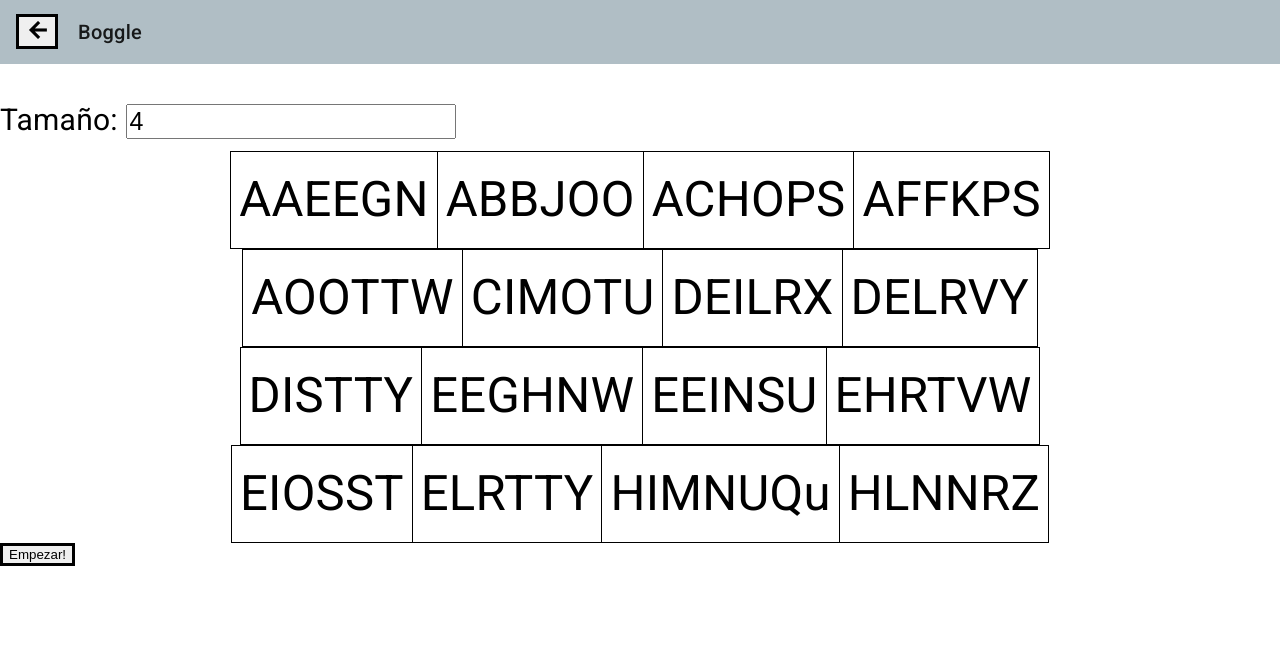
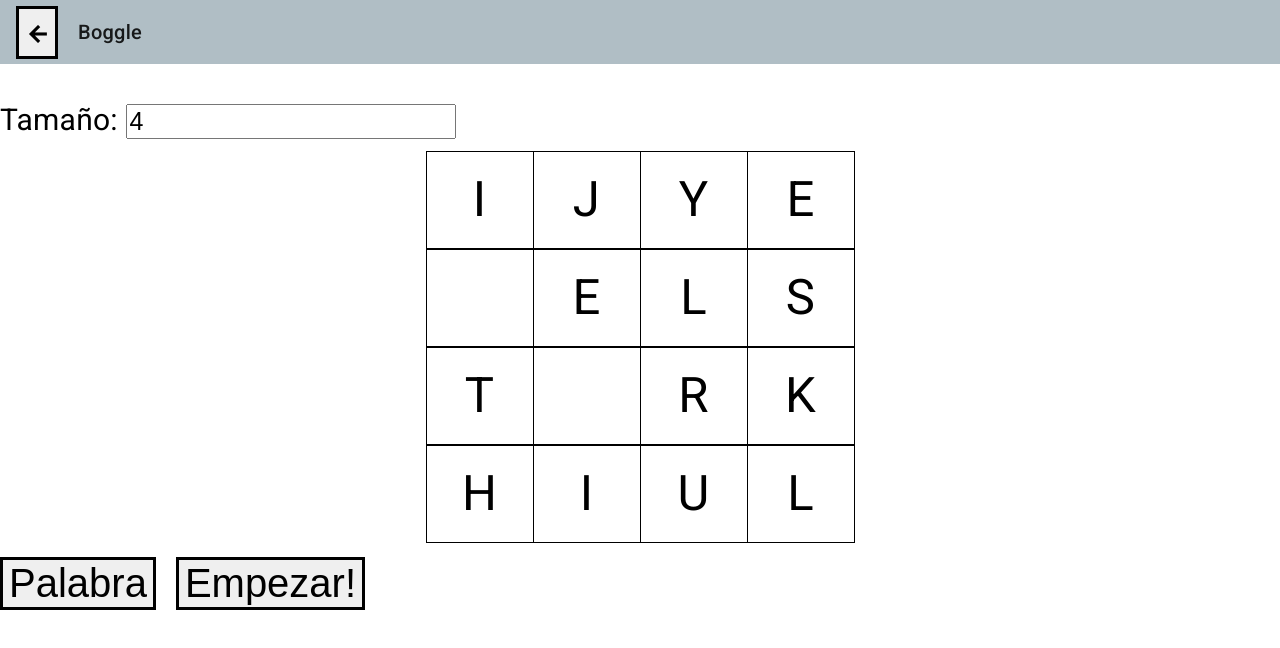
Before and after one commit to nereazj544/ModulodeJuegos, an Angular app: page /Boggle in a window 1280 px wide. Shown: the top 648 px of the page. Built offline with nearby package versions, Linux system fonts and the light colour scheme.

Commit message:
Juego: Boggle :)

```diff
--- a/src/app/componentes/boggle/boggle.component.css
+++ b/src/app/componentes/boggle/boggle.component.css
@@ -39,4 +39,23 @@ td {
     font-size: 49px;
     padding: 8px;
     border: 1px solid black;
+    cursor: pointer;
 }
+
+
+
+td.selecionar{
+    background: #bada55;
+}
+
+td.selectable{
+    cursor: pointer;
+}
+
+td.selectable:hover{
+    background: aqua;
+}
+
+button{
+    font-size: 40px;
+}
--- a/src/app/componentes/boggle/boggle.component.html
+++ b/src/app/componentes/boggle/boggle.component.html
@@ -17,14 +17,30 @@
         </p>
     </div>
 
-    <table>
+    <table *ngIf="letras.length">
         <tr *ngFor="let r of [0,1,2,3]">
-            <td *ngFor="let c of [0,1,2,3]">
-                {{cubes [r*4 + c]}}
+            <td *ngFor="let c of [0,1,2,3]"
+                [class.selecionar]="SelecionarCeldas.has(r + ',' + c)"
+                [class.selectable]="isCell(r, c)"
+            (click)="selecionarLetra(r, c)" >
+                {{letras [r*4 + c]}}
             </td>
         </tr>
     </table>
+
+    <p>{{this.SelecionarPalabra.join('')}}</p>
+
+    <ul>
+        <li *ngFor="let w of palabrasEncontradas">{{w}}</li>
+    </ul>
+
+    <button (click)="cPalabra">Palabra</button>
+
+
 <button (click)="starGame()">Empezar!</button>
+
+
+
 
 
 
--- a/src/app/componentes/boggle/boggle.component.ts
+++ b/src/app/componentes/boggle/boggle.component.ts
@@ -1,39 +1,79 @@
-import { Component } from '@angular/core';
+import { Component, OnInit } from '@angular/core';
+import { stCubes } from './cubes';
+import { dicionario } from './dicionario';
 
 @Component({
   selector: 'app-boggle',
   templateUrl: './boggle.component.html',
   styleUrls: ['./boggle.component.css']
 })
-export class BoggleComponent {
+export class BoggleComponent implements OnInit{
   protected Size: number = 4; //!esto definira el tamaño
+  protected cubes: string[] = [];
+  protected letras: string[] = [];
+  protected palabrasEncontradas: string[] = [];
 
-  protected cubes = [
-    'AAEEGN',
-    'ABBJOO',
-    'ACHOPS',
-    'AFFKPS',
-    'AOOTTW',
-    'CIMOTU',
-    'DEILRX',
-    'DELRVY',
-    'DISTTY',
-    'EEGHNW',
-    'EEINSU',
-    'EHRTVW',
-    'EIOSST',
-    'ELRTTY',
-    'HIMNUQu',
-    'HLNNRZ',
+  protected SelecionarPalabra: string[]=[];
+  protected LastSelecionCelda: [number, number] | null = null;
+  protected SelecionarCeldas=new Set<string>();
 
-  ];
+  starGame() {
+    this.palabrasEncontradas = [];
+    this.SelecionarPalabra = [];
+    this.SelecionarCeldas = new Set<string>();
 
 
-  starGame(){
+    this.cubes = stCubes.concat();
+    shuffle(this.cubes);
+    this.letras = this.cubes.map(c => c[Math.round(Math.random() * 6)]);
+  }
+
+  protected selecionarLetra(row: number, col: number){
+    if(!this.isCell(row, col)){
+      return;
+    }
+
+    if(this.SelecionarCeldas.has(`${row}, ${col}`)){
+      return;
+    }
+
+    this.SelecionarPalabra.push(this.letras[row * 4 + col])
+    this.SelecionarCeldas.add(`${row}, ${col}`);
+    this.LastSelecionCelda = [row, col];
+}
+
+protected isCell(row: number, col: number){
+  return !this.LastSelecionCelda ||
+  (Math.abs(row - this.LastSelecionCelda[0]) <= 1 && Math.abs(col - this.LastSelecionCelda[1]) <= 1);
+}
+
+  protected puntuaje() {
 
   }
 
 
+  cPalabra() {
+    const palabra = this.SelecionarPalabra.join('').toLowerCase();
+    if(dicionario.includes(palabra)){
+      this.palabrasEncontradas.push(palabra);
+    }
+    this.SelecionarCeldas = new Set();
+    this.SelecionarPalabra
+  }
+
+  ngOnInit() {
+    this.starGame();
+  }
 
 
+
+  // ! Fin del la clase
 }
+
+function shuffle<T>(items: T[]): void {
+  for (let i = 0; i < items.length - 2; i++) {
+    const swapIndex = Math.floor(Math.random() * (items.length - i));
+    [items[i], items[swapIndex]] = [items[swapIndex], items[i]];
+
+  }
+}
--- /dev/null
+++ b/src/app/componentes/boggle/cubes.ts
@@ -0,0 +1,18 @@
+export const stCubes: string[] = [
+    'AAEEGN',
+    'ABBJOO',
+    'ACHOPS',
+    'AFFKPS',
+    'AOOTTW',
+    'CIMOTU',
+    'DEILRX',
+    'DELRVY',
+    'DISTTY',
+    'EEGHNW',
+    'EEINSU',
+    'EHRTVW',
+    'EIOSST',
+    'ELRTTY',
+    'HIMNUQu',
+    'HLNNRZ'
+];
--- /dev/null
+++ b/src/app/componentes/boggle/dicionario.ts
@@ -0,0 +1,12 @@
+export const dicionario = [
+    'perro',
+    'gato',
+    'ganar',
+    'win',
+    'cat',
+    'bet',
+    'kid',
+
+
+
+];
```
